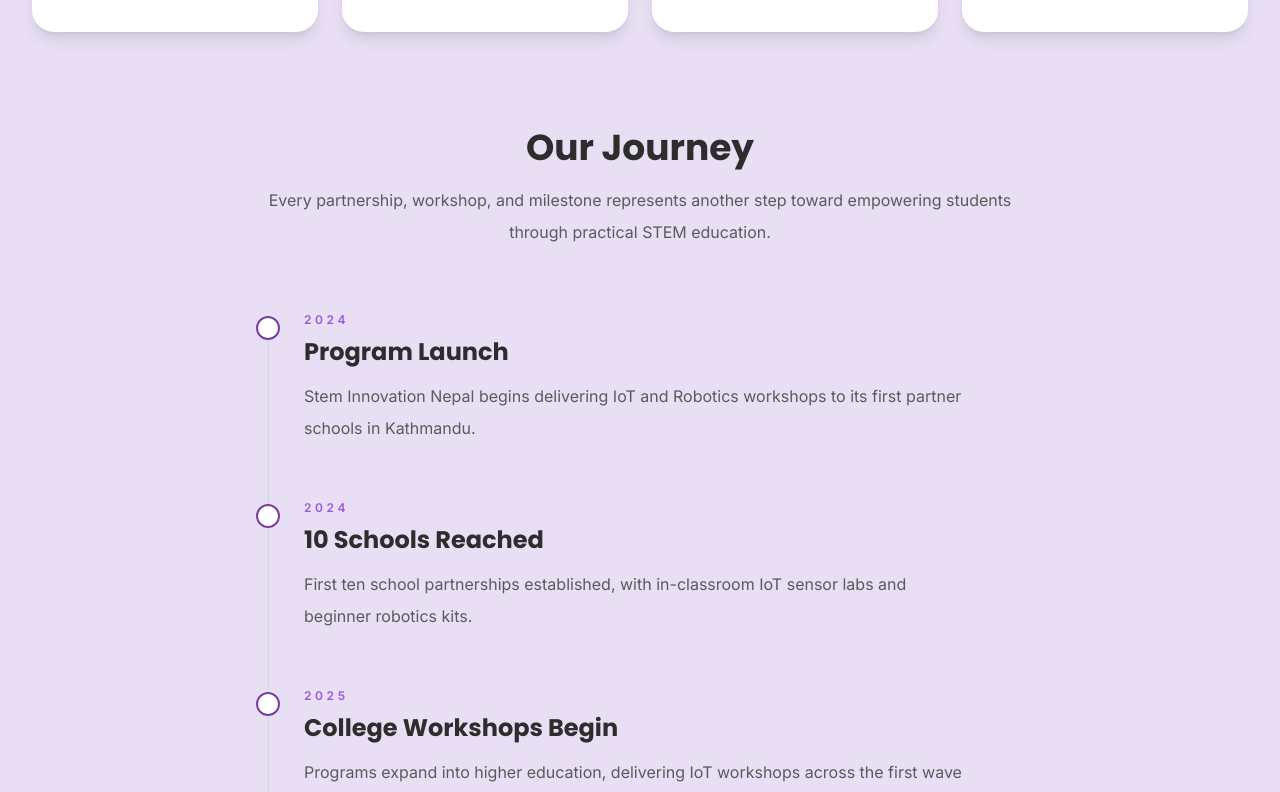
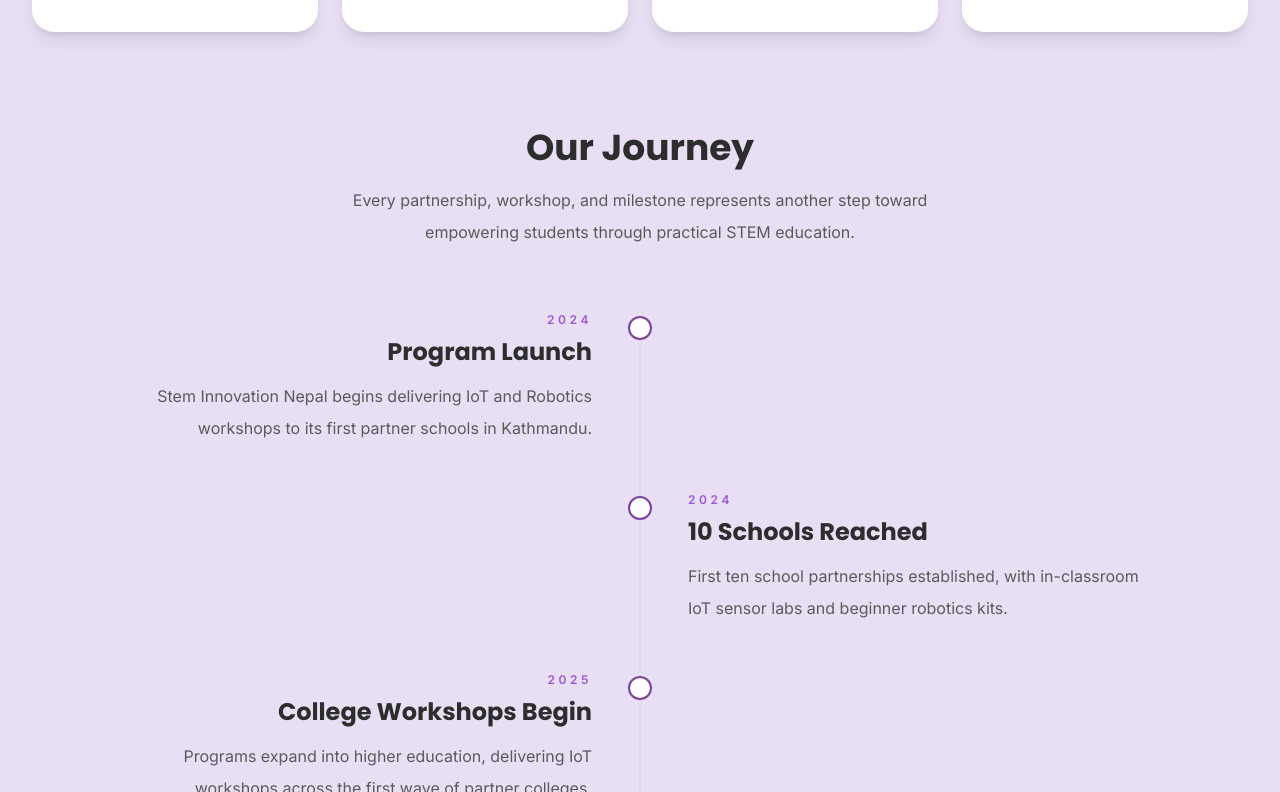
Before and after one commit to MetaTronix-Solution/Stem-Innovation-Nepal, a Next.js app in the folder frontend/: page / in a window 1280 px wide. Shown: the part 1508-2300 px from the top of the page. Built offline with nearby package versions, Linux system fonts and the light colour scheme.

Commit message:
Enhance layout and responsiveness of Achievements section; adjust max-width and alignment for better presentation

```diff
--- a/frontend/app/(site)/achievements/page.tsx
+++ b/frontend/app/(site)/achievements/page.tsx
@@ -190,13 +190,13 @@
 
         {/* Timeline */}
         <div className="mt-24">
-          <div className="mx-auto max-w-3xl">
+          <div className="mx-auto max-w-5xl">
             <div className="mb-16 text-center">
               <h3 className="text-3xl font-bold text-charcoal md:text-4xl">
                 Our Journey
               </h3>
 
-              <p className="mt-4 leading-8 text-slate">
+              <p className="mx-auto mt-4 max-w-2xl leading-8 text-slate">
                 Every partnership, workshop, and milestone represents another
                 step toward empowering students through practical STEM
                 education.
@@ -205,30 +205,47 @@
 
             <div className="relative">
               {/* Vertical Line */}
-              <div className="absolute left-3 top-2 bottom-2 w-px bg-gray-300" />
+              <div className="absolute left-3 top-2 bottom-2 w-px bg-gray-300 md:left-1/2 md:-translate-x-1/2" />
 
               <div className="space-y-12">
-                {achievements.map((item) => (
-                  <div key={item.title} className="relative flex gap-6">
-                    {/* Circle */}
-                    <div className="relative z-10 mt-1 h-6 w-6 rounded-full border-2 border-orange bg-white" />
-
-                    {/* Content */}
-                    <div className="pb-2">
+                {achievements.map((item, index) => {
+                  const isEven = index % 2 === 0;
+                  const content = (
+                    <div
+                      className={`pl-12 md:pl-0 ${isEven ? "md:text-right" : ""}`}
+                    >
                       <p className="text-xs font-semibold uppercase tracking-[0.3em] text-teal">
                         {item.year}
                       </p>
-
                       <h4 className="mt-2 text-2xl font-bold text-charcoal">
                         {item.title}
                       </h4>
-
-                      <p className="mt-3 max-w-2xl leading-8 text-slate">
+                      <p className="mt-3 leading-8 text-slate">
                         {item.description}
                       </p>
                     </div>
-                  </div>
-                ))}
+                  );
+
+                  return (
+                    <div
+                      key={item.title}
+                      className="relative md:flex md:items-start"
+                    >
+                      {/* Circle */}
+                      <div className="absolute left-3 top-1 z-10 h-6 w-6 -translate-x-1/2 rounded-full border-2 border-orange bg-white md:left-1/2" />
+
+                      <div className="w-full md:flex md:w-full">
+                        <div className="hidden md:block md:w-1/2 md:pr-12">
+                          {isEven && content}
+                        </div>
+                        <div className="hidden md:block md:w-1/2 md:pl-12">
+                          {!isEven && content}
+                        </div>
+                        <div className="md:hidden">{content}</div>
+                      </div>
+                    </div>
+                  );
+                })}
               </div>
             </div>
           </div>
```
